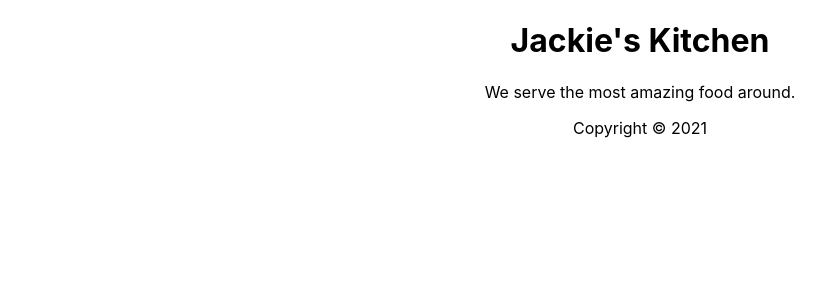
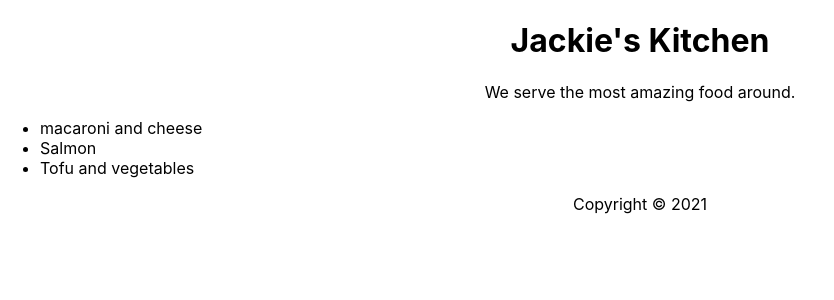
Before and after one commit to rmasonh18/react-essentials, a React (Create React App) app: page / in a window 1280 px wide. Shown: the top 300 px of the page, without its empty margins (0-834 px from the left). Built offline with nearby package versions, Linux system fonts and the light colour scheme.

Commit message:
add and mapping dishes to unordered list

```diff
--- a/src/App.js
+++ b/src/App.js
@@ -19,6 +19,10 @@
   return (
     <section>
       <p>We serve the most {props.adjective} food around.</p>
+      <ul style = {{textAlign: 'left'}}>
+      {props.dishes.map((dish) => <li>{dish}</li>)}
+
+      </ul>
     </section>
 
   );
@@ -39,15 +43,14 @@
   "Tofu and vegetables"
 ];
 
-//map dishes
-dishes.map((dish) => console.log(dish));
+
 
 
 function App() {
   return (
     <div className="App">
     <Header name="Jackie" />
-    <Main adjective="amazing"/>
+    <Main adjective="amazing" dishes = {dishes}/>
     <Footer year={new Date().getFullYear()}/>
     </div>
   );
```
